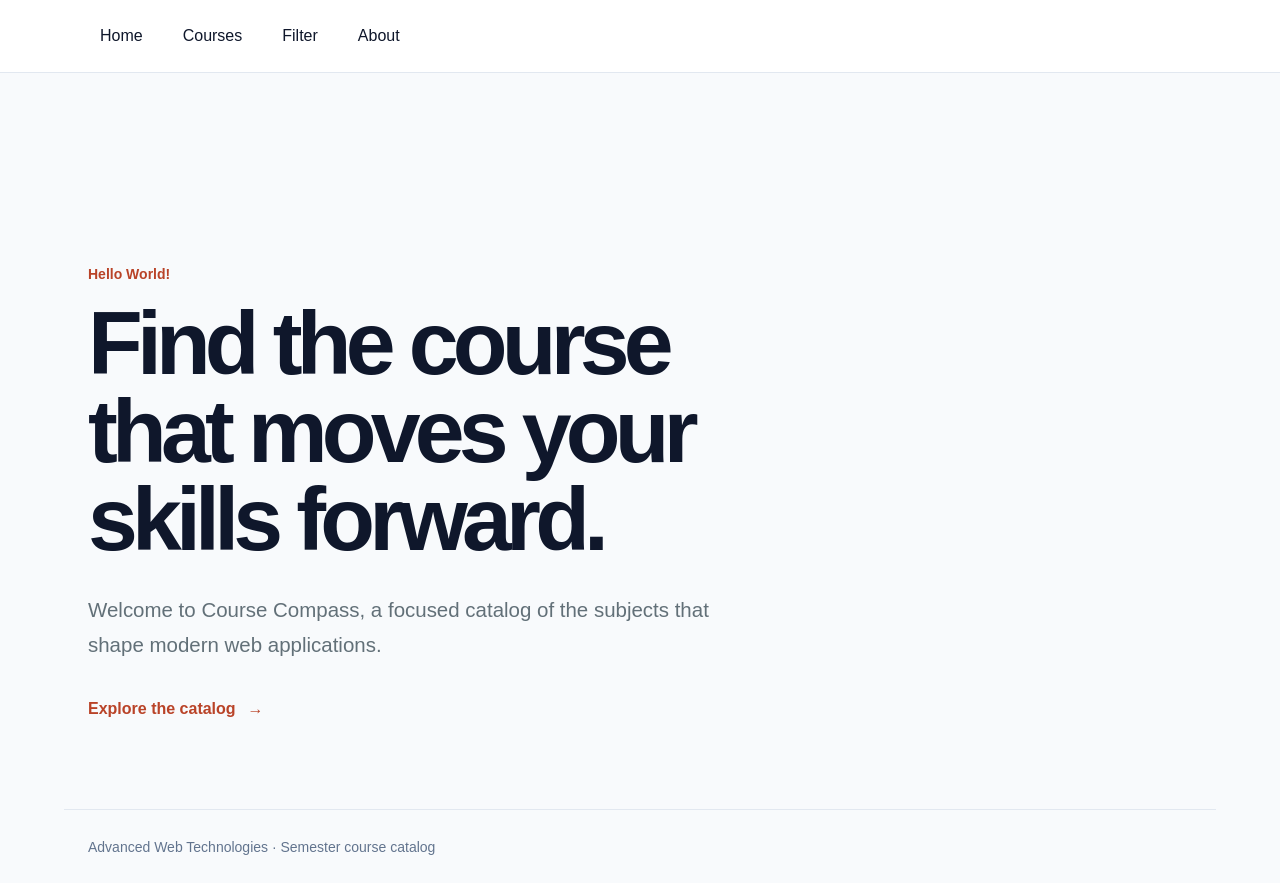
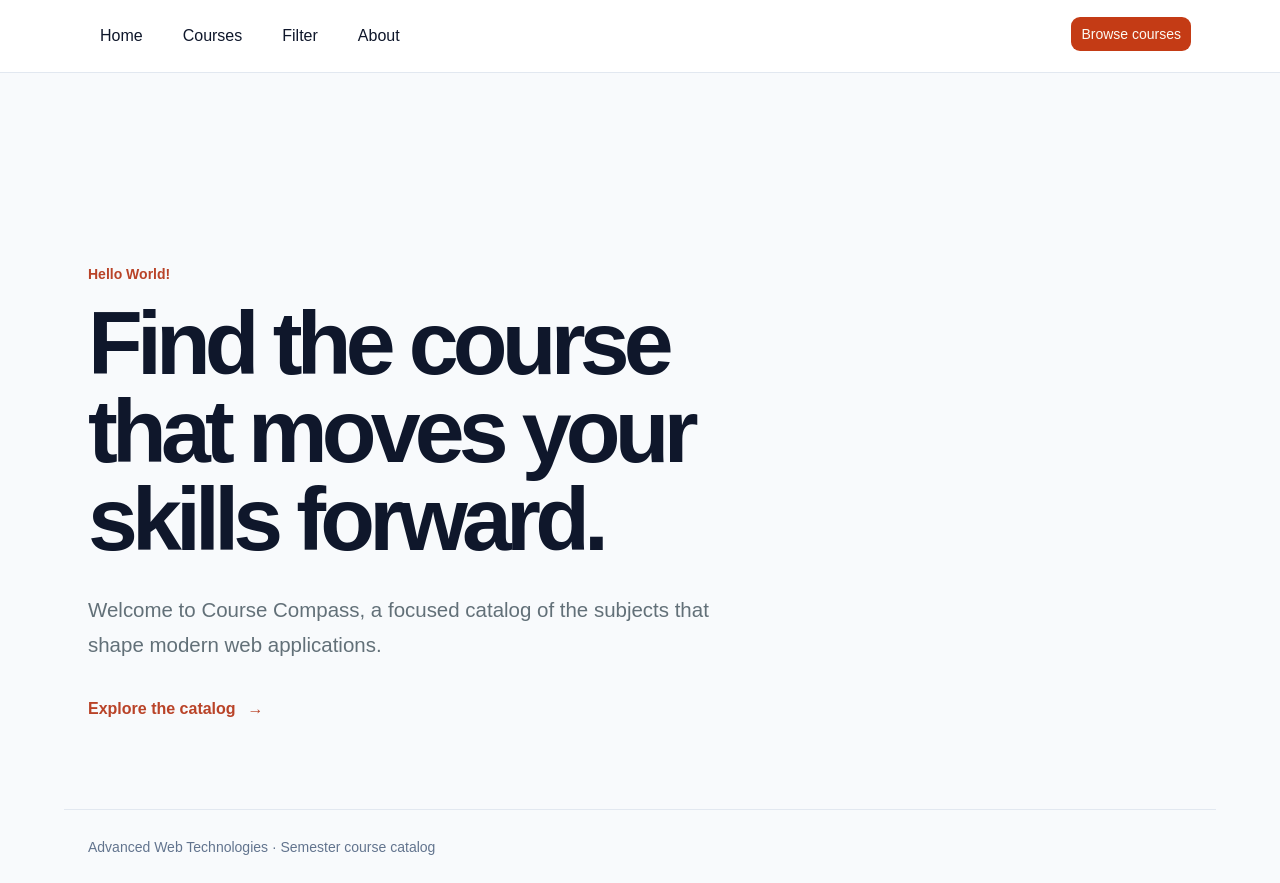
Before and after one commit to KaioshinKami/advWebLab, a Next.js app: page / in a window 1280 px wide. Built offline with nearby package versions, Linux system fonts and the light colour scheme.

Commit message:
feat: add catalog button to global navigation

```diff
--- a/app/layout.tsx
+++ b/app/layout.tsx
@@ -1,5 +1,6 @@
 import type { Metadata } from "next";
 import Link from "next/link";
+import { buttonVariants } from "@/components/ui/button";
 import "./globals.css";
 
 export const metadata: Metadata = {
@@ -44,6 +45,13 @@ export default function RootLayout({ children }: LayoutProps<"/">) {
             >
               About
             </Link>
+            <Link
+              className={`${buttonVariants({ variant: "course", size: "lg" })} ml-auto`}
+              href="/courses"
+              title="Open the course catalog"
+            >
+              Browse courses
+            </Link>
           </nav>
         </header>
 
```
